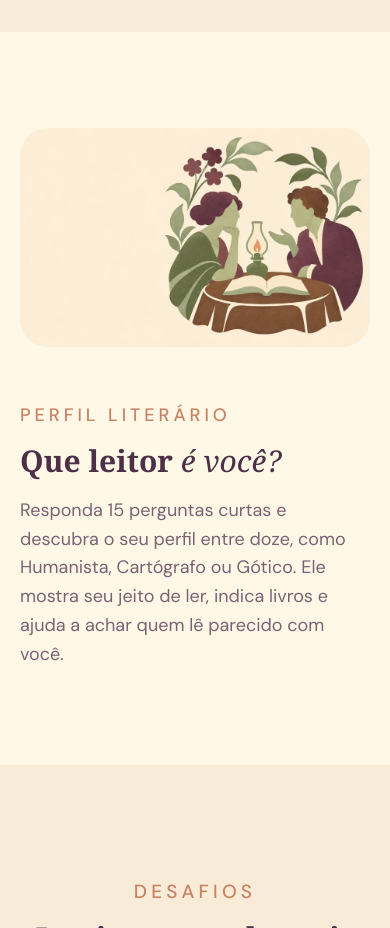
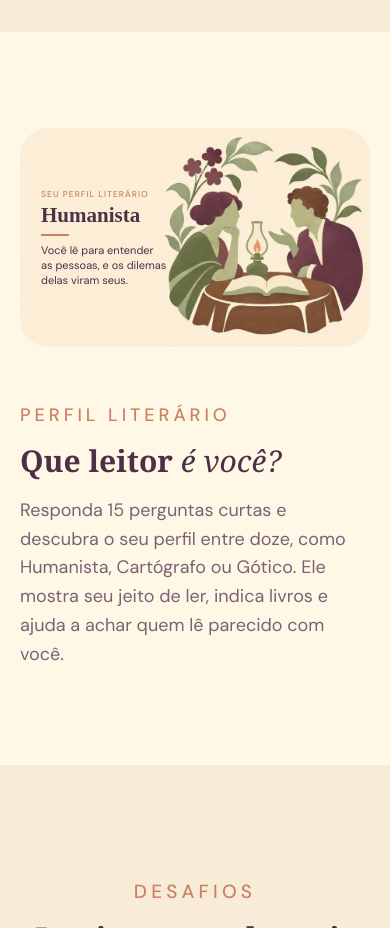
Before and after one commit to Netalianne/sarau-site, a plain HTML site: page index.html in a window 390 px wide. Shown: the part 4240-5168 px from the top of the page. Drawn offline with Linux system fonts and the light colour scheme; a web font is replaced by a local one.

Commit message:
Add files via upload

```diff
--- a/index.html
+++ b/index.html
@@ -104,6 +104,20 @@
     .bloco .miolo { grid-template-columns: 1fr; gap: 36px; }
     .bloco.inverte .ilustra { order: 0; }
     .bloco .ilustra { max-width: 460px; }
+  }
+
+  .cartao-perfil { position: relative; }
+  .cartao-perfil-texto { position: absolute; top: 0; bottom: 0; left: 0; width: 40%; padding: 0 0 0 7%; display: flex; flex-direction: column; justify-content: center; }
+  .cartao-perfil-rotulo { font-size: clamp(10px, 1vw, 12px); letter-spacing: .18em; text-transform: uppercase; color: var(--terracota); font-weight: 500; }
+  .cartao-perfil-texto strong { font-family: 'Baskervville', serif; font-weight: 600; font-size: clamp(24px, 3vw, 38px); line-height: 1.1; margin-top: 6px; }
+  .cartao-perfil-texto i { width: 40px; height: 2px; background: var(--terracota); margin: 12px 0; }
+  .cartao-perfil-texto p { font-size: clamp(12px, 1.25vw, 15px); line-height: 1.45; }
+  @media (max-width: 600px) {
+    .cartao-perfil-texto { width: 42%; padding-left: 6%; }
+    .cartao-perfil-rotulo { font-size: 8.5px; letter-spacing: .12em; }
+    .cartao-perfil-texto strong { font-size: 21px; margin-top: 3px; }
+    .cartao-perfil-texto i { width: 28px; margin: 7px 0; }
+    .cartao-perfil-texto p { font-size: 11px; line-height: 1.35; }
   }
 
   /* desafios */
@@ -251,7 +265,15 @@
 
   <section class="bloco inverte">
     <div class="miolo">
-      <div class="ilustra surge"><img src="img/perfil.webp" alt="Ilustração do perfil literário Humanista" width="900" height="563" loading="lazy"></div>
+      <div class="ilustra surge cartao-perfil">
+        <img src="img/perfil.webp" alt="Ilustração do perfil literário Humanista" width="900" height="563" loading="lazy">
+        <div class="cartao-perfil-texto">
+          <span class="cartao-perfil-rotulo">Seu perfil literário</span>
+          <strong>Humanista</strong>
+          <i></i>
+          <p>Você lê para entender as pessoas, e os dilemas delas viram seus.</p>
+        </div>
+      </div>
       <div class="texto surge">
         <p class="rotulo">Perfil literário</p>
         <h2>Que leitor <span class="italico">é você?</span></h2>
```
